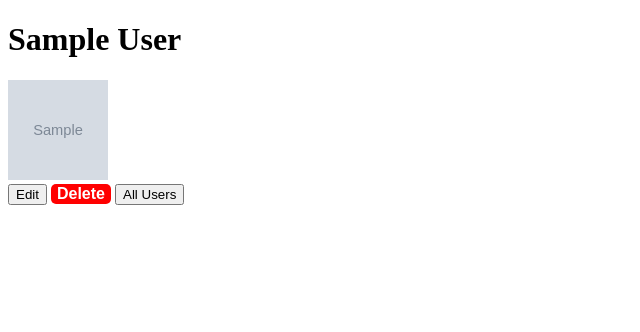
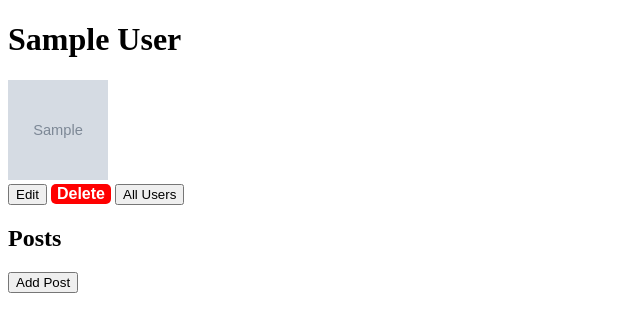
Before and after one commit to KyamranR/SQLAlchemy-blogly-exercise, a Flask app: page /users/1 in a window 1280 px wide. Shown: the top 332 px of the page, without its empty margins (0-640 px from the left). Run offline with Flask 3, Linux system fonts and the light colour scheme; tables that the repository leaves empty hold one stand-in row (values such as "Sample post"); grey boxes marked "Sample" are stand-in pictures; parts of the project's set-up code (start-up, migrations or seed data) failed here and were passed over.

Commit message:
added posts to show in show users details

```diff
--- a/templates/show_user.html
+++ b/templates/show_user.html
@@ -20,4 +20,14 @@
 
 <a href="{{url_for('list_users')}}"><button>All Users</button></a>
 
+<h2>Posts</h2>
+
+<ul>
+  {% for post in user.posts %}
+  <li>
+    <a href="{{url_for('show_post', post_id=post.id)}}">{{ post.title }}</a>
+  </li>
+  {% endfor %}
+</ul>
+<a href="{{url_for('new_post')}}"><button>Add Post</button></a>
 {% endblock %}
```
